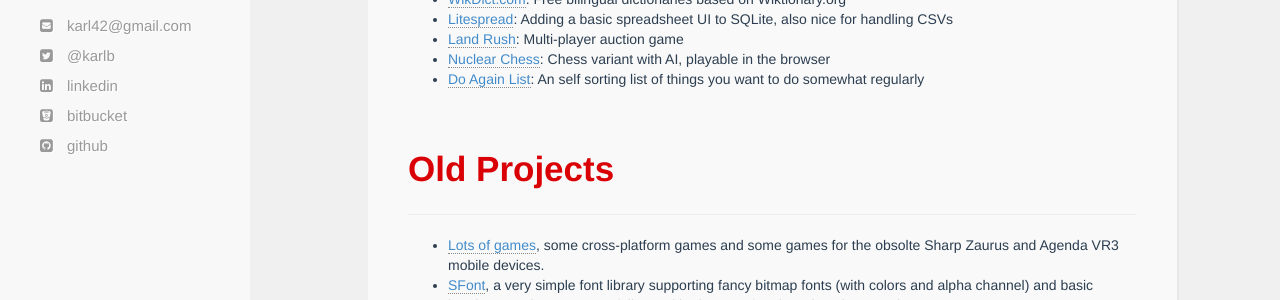
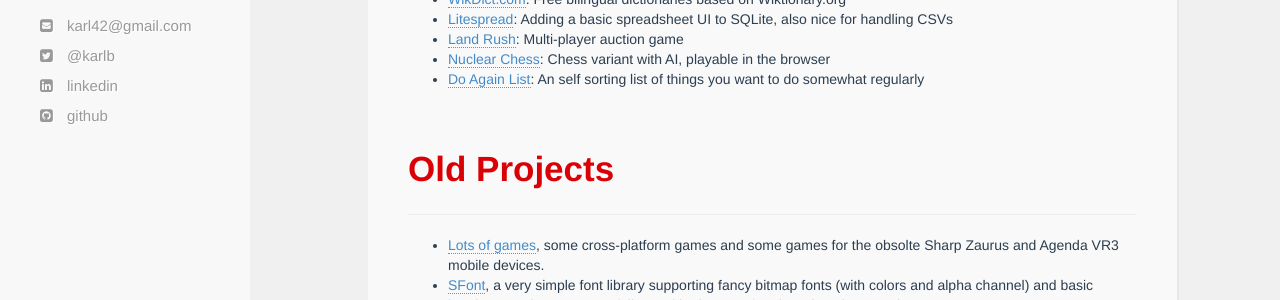
Before and after one commit to karlb/karlb.github.io, a Jekyll site: the page built from index.html, in a window 1280 px wide. Shown: the part 161-461 px from the top of the page. Built offline with Jekyll 4.4.1, drawn with Linux system fonts in a browser that asks for light colours; nearby versions of some CDN libraries.

Commit message:
Remove bitbucket link from sidebar

```diff
--- a/_includes/header.html
+++ b/_includes/header.html
@@ -56,7 +56,6 @@
 						<li> <a href="mailto:karl42@gmail.com" rel="me"><i class="fa fa-envelope-square"></i> karl42@gmail.com</a></li>
 						<li> <a href="https://twitter.com/karlb" rel="me"><i class="fa fa-twitter-square"></i> @karlb</a></li>
 						<li> <a href="https://www.linkedin.com/pub/karl-bartel/a/a3a/6b7" rel="me"><i class="fa fa-linkedin-square"></i> linkedin</a> </li>
-						<li> <a href="https://bitbucket.org/karlb" rel="me"><i class="fa fa-bitbucket-square"></i> bitbucket</a> </li>
 						<li> <a href="https://github.com/karlb" rel="me"><i class="fa fa-github-square"></i> github</a> </li>
 					</div>
 				</ul>
```
